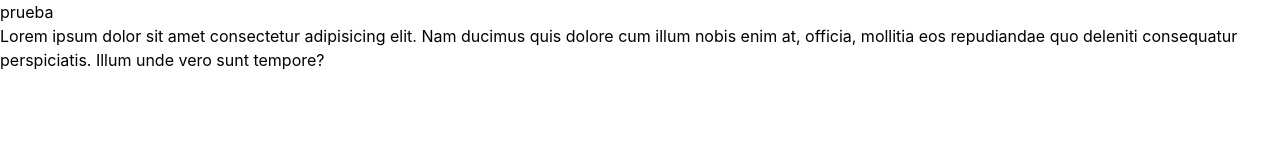
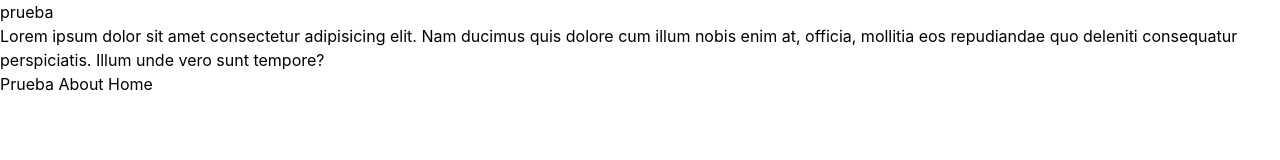
Before and after one commit to romero-m14/test-vercel, a website built with Vite: page prueba.html in a window 1280 px wide. Built offline with nearby package versions, Linux system fonts and the light colour scheme.

Commit message:
agregue lo ultimo

```diff
--- a/about.html
+++ b/about.html
@@ -7,5 +7,8 @@
 </head>
 <body>
     <h1>about</h1>
+     <a href="./prueba.html">Prueba</a>
+    <a href="./about.html">About</a>
+    <a href="./index.html">Home</a>
 </body>
 </html>
--- a/index.html
+++ b/index.html
@@ -17,5 +17,6 @@
     </p>
     <a href="./prueba.html">Prueba</a>
     <a href="./about.html">About</a>
+    <a href="./index.html">Home</a>
   </body>
 </html>
--- a/prueba.html
+++ b/prueba.html
@@ -13,5 +13,8 @@
       dolore cum illum nobis enim at, officia, mollitia eos repudiandae quo
       deleniti consequatur perspiciatis. Illum unde vero sunt tempore?
     </p>
+     <a href="./prueba.html">Prueba</a>
+    <a href="./about.html">About</a>
+    <a href="./index.html">Home</a>
   </body>
 </html>
```
